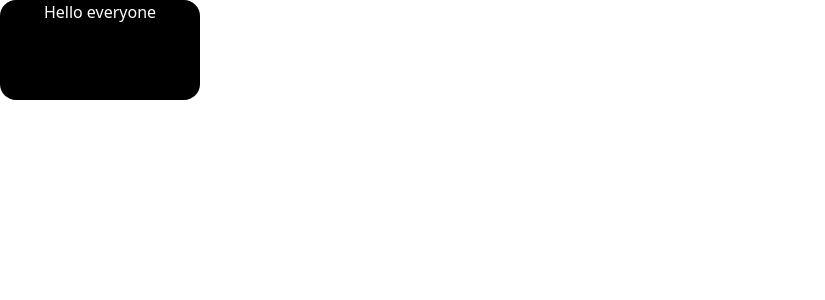
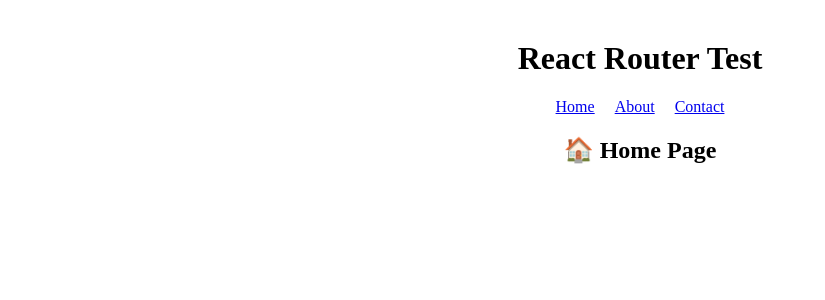
Before and after one commit to elsen111/News-Feed-App, a React (Vite) app in the folder news-feed-app/: page / in a window 1280 px wide. Shown: the top 300 px of the page, without its empty margins (0-825 px from the left). Built offline with nearby package versions, Linux system fonts and the light colour scheme.

Commit message:
Testing react-router-dom package.

```diff
--- a/news-feed-app/package.json
+++ b/news-feed-app/package.json
@@ -13,7 +13,9 @@
     "@tailwindcss/vite": "^4.1.16",
     "react": "^19.1.1",
     "react-dom": "^19.1.1",
-    "tailwindcss": "^4.1.16"
+    "tailwindcss": "^4.1.16",
+    "react-router-dom": "^7.9.5"
+
   },
   "devDependencies": {
     "@eslint/js": "^9.36.0",
@@ -24,7 +26,6 @@
     "eslint-plugin-react-hooks": "^5.2.0",
     "eslint-plugin-react-refresh": "^0.4.22",
     "globals": "^16.4.0",
-    "react-router-dom": "^7.9.5",
     "vite": "^7.1.7"
   }
 }
--- a/news-feed-app/src/App.jsx
+++ b/news-feed-app/src/App.jsx
@@ -1,14 +1,34 @@
-import './App.css'
+import React from "react";
+import { BrowserRouter as Router, Routes, Route, Link } from "react-router-dom";
+
+const Home = () => <h2>🏠 Home Page</h2>;
+const About = () => <h2>ℹ️ About Page</h2>;
+const Contact = () => <h2>📞 Contact Page</h2>;
+const NotFound = () => <h2>❌ 404 - Page Not Found</h2>;
 
 function App() {
+  return (
+    <Router>
+      <div style={{ textAlign: "center", marginTop: "40px" }}>
+        <h1>React Router Test</h1>
 
-  return (
-    <>
-      <div>
-        <p className='bg-black text-white h-[100px] w-[200px] rounded-2xl text-center'>Hello everyone</p>
+        {/* Navigation Links */}
+        <nav style={{ marginBottom: "20px" }}>
+          <Link to="/" style={{ margin: "0 10px" }}>Home</Link>
+          <Link to="/about" style={{ margin: "0 10px" }}>About</Link>
+          <Link to="/contact" style={{ margin: "0 10px" }}>Contact</Link>
+        </nav>
+
+        {/* Routes */}
+        <Routes>
+          <Route path="/" element={<Home />} />
+          <Route path="/about" element={<About />} />
+          <Route path="/contact" element={<Contact />} />
+          <Route path="*" element={<NotFound />} />
+        </Routes>
       </div>
-    </>
-  )
+    </Router>
+  );
 }
 
-export default App
+export default App;
```
